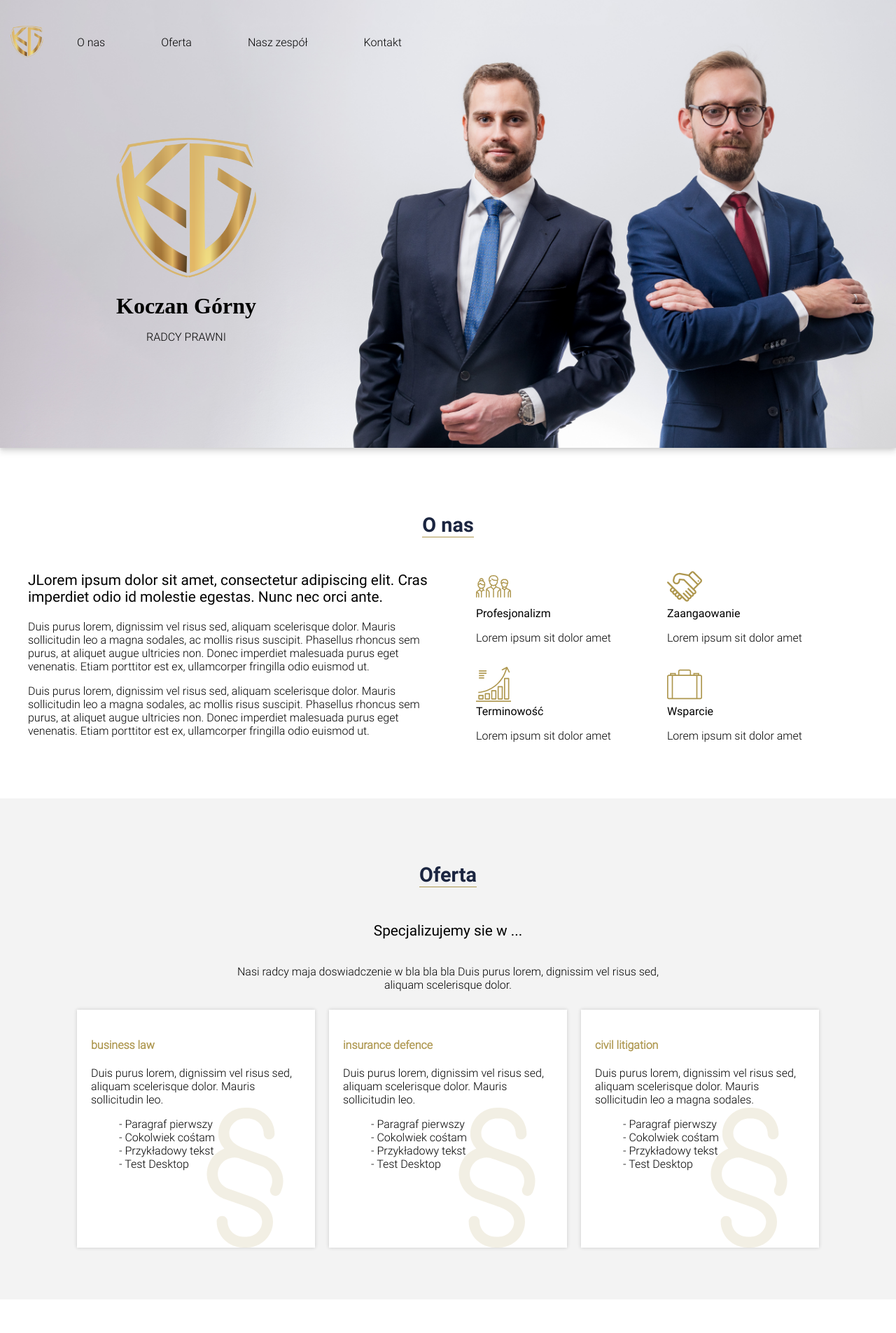
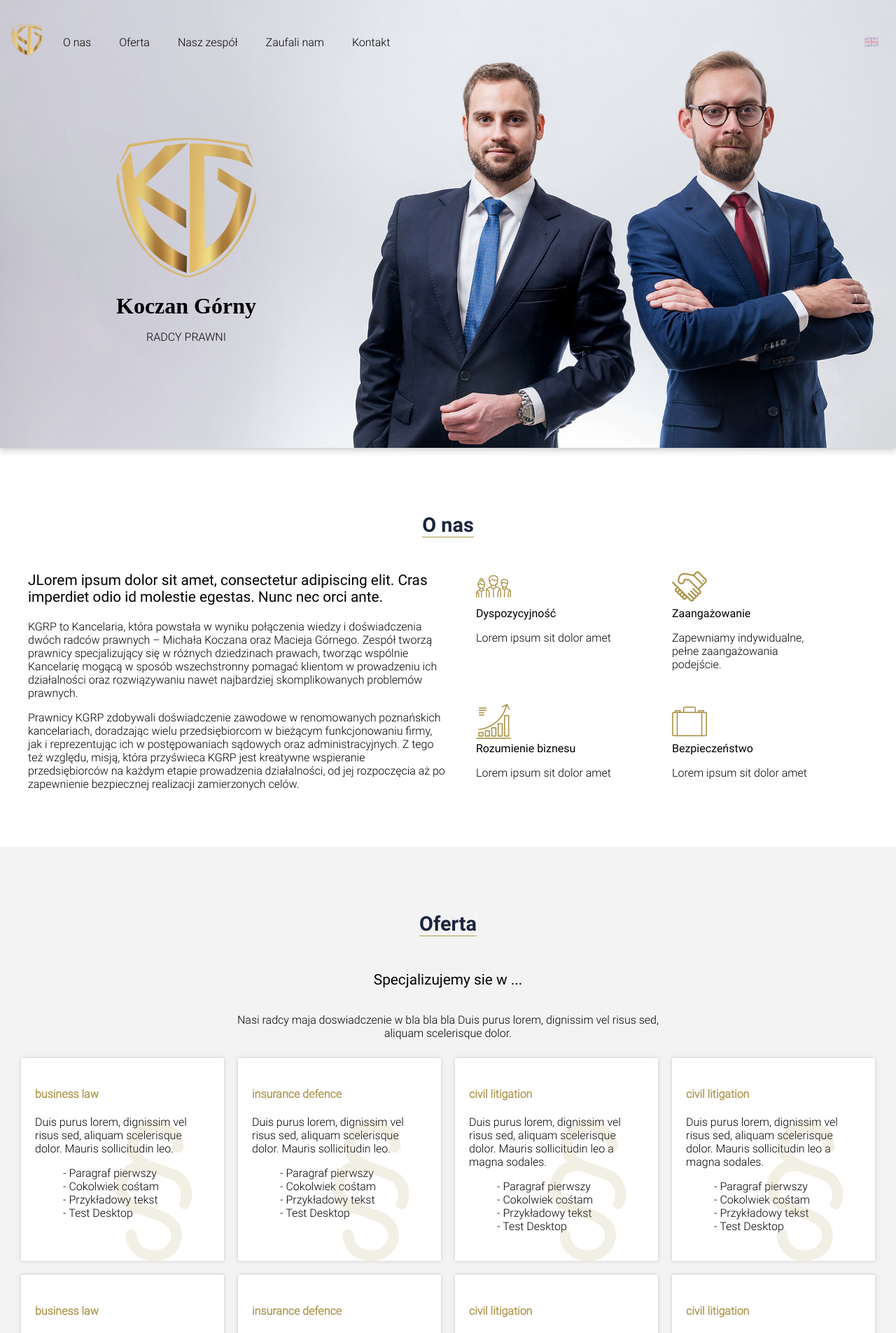
Before and after one commit to AdamKniec/kancelaria, a web app: file index.html in a window 1280 px wide. Shown: the top 1905 px of the page at 70% size. Run offline with its HTML, style and script files only (its server is not run), Linux system fonts and the light colour scheme.

Commit message:
adding HTML markup changes, CSS styles and adding new images

```diff
--- a/index.html
+++ b/index.html
@@ -10,7 +10,7 @@
     <link rel="stylesheet" href="owlcarousel/dist/assets/owl.theme.default.min.css">
 </head>
 <body>
-    <header>
+    <header id="start">
         <!-- <div class="owl-carousel">
             <div class="firstSliderItem">
                 <p>Któtki wstęp</p>
@@ -29,13 +29,21 @@
             </div>
         </div> -->
         <nav class="navbar">
-            <img src="imgs/logo_png_2.png" alt="">
+            <a href="#start">
+                <img src="imgs/logo_png_2.png" alt="" class="logo">
+            </a>
+
             <ul>
                 <li><a href="#aboutUs">O nas</a></li>
                 <li><a href="#offer">Oferta</a></li>
                 <li><a href="#team">Nasz zespół</a></li>
+                <li><a href="#partners">Zaufali nam</a></li>
                 <li><a href="#contact">Kontakt</a></li>
             </ul>
+            <a href="" class="languageSwitcher">
+                <img src="imgs/united-kingdom.svg" alt="" class="languageSwitcher"/>
+            </a>
+
         </nav>
         <div class="heroBanner">
             <div class="headerIntroContainer">
@@ -58,29 +66,38 @@
                     JLorem ipsum dolor sit amet, consectetur adipiscing elit. Cras imperdiet odio id molestie egestas. Nunc nec orci ante.
                 </p>
                 <div>
-                    <p>Duis purus lorem, dignissim vel risus sed, aliquam scelerisque dolor. Mauris sollicitudin leo a magna sodales, ac mollis risus suscipit. Phasellus rhoncus sem purus, at aliquet augue ultricies non. Donec imperdiet malesuada purus eget venenatis. Etiam porttitor est ex, ullamcorper fringilla odio euismod ut.</p>
-                    <p>Duis purus lorem, dignissim vel risus sed, aliquam scelerisque dolor. Mauris sollicitudin leo a magna sodales, ac mollis risus suscipit. Phasellus rhoncus sem purus, at aliquet augue ultricies non. Donec imperdiet malesuada purus eget venenatis. Etiam porttitor est ex, ullamcorper fringilla odio euismod ut.</p>
+                    <p>KGRP to Kancelaria, która powstała w wyniku połączenia wiedzy i doświadczenia dwóch
+                        radców prawnych – Michała Koczana oraz Macieja Górnego. Zespół tworzą prawnicy
+                        specjalizujący się w różnych dziedzinach prawach, tworząc wspólnie Kancelarię mogącą w
+                        sposób wszechstronny pomagać klientom w prowadzeniu ich działalności oraz
+                        rozwiązywaniu nawet najbardziej skomplikowanych problemów prawnych.</p>
+                    <p>Prawnicy KGRP zdobywali doświadczenie zawodowe w renomowanych poznańskich
+                        kancelariach, doradzając wielu przedsiębiorcom w bieżącym funkcjonowaniu firmy, jak i
+                        reprezentując ich w postępowaniach sądowych oraz administracyjnych. Z tego też względu,
+                        misją, która przyświeca KGRP jest kreatywne wspieranie przedsiębiorców na każdym etapie
+                        prowadzenia działalności, od jej rozpoczęcia aż po zapewnienie bezpiecznej realizacji
+                        zamierzonych celów.</p>
                 </div>
             </div>
             <div class="values">
                     <figure>
                         <img src="imgs/groupIcon.svg" alt="">
-                        <p class="valueHeader">Profesjonalizm</p>
+                        <p class="valueHeader">Dyspozycyjność</p>
                         <figcaption>Lorem ipsum sit dolor amet</figcaption>
                     </figure>
                     <figure>
                         <img src="imgs/handshakeIcon.svg" alt="">
-                        <p class="valueHeader">Zaangaowanie</p>
-                        <figcaption>Lorem ipsum sit dolor amet</figcaption>
+                        <p class="valueHeader">Zaangażowanie</p>
+                        <figcaption>Zapewniamy indywidualne, pełne zaangażowania podejście.</figcaption>
                     </figure>
                     <figure>
                         <img src="imgs/diagramIcon.svg" alt="">
-                        <p class="valueHeader">Terminowość</p>
+                        <p class="valueHeader">Rozumienie biznesu</p>
                         <figcaption>Lorem ipsum sit dolor amet</figcaption>
                     </figure>
                     <figure>
                         <img src="imgs/briefcaseIcon.svg" alt="">
-                        <p class="valueHeader">Wsparcie</p>
+                        <p class="valueHeader">Bezpieczeństwo</p>
                         <figcaption>Lorem ipsum sit dolor amet</figcaption>
                     </figure>
                 </div>
@@ -126,7 +143,108 @@
                     <li>- Test Desktop</li>
                 </ul>
             </div>
+            <div>
+                <img src="imgs/paragraph.svg" alt="">
+                <h4>civil litigation</h4>
+                <p>Duis purus lorem, dignissim vel risus sed, aliquam scelerisque dolor. Mauris sollicitudin leo a magna sodales.</p>
+                <ul>
+                    <li>- Paragraf pierwszy</li>
+                    <li>- Cokolwiek cośtam</li>
+                    <li>- Przykładowy tekst</li>
+                    <li>- Test Desktop</li>
+                </ul>
+            </div>
+            <div>
+                <img src="imgs/paragraph.svg" alt="">
+                <h4>business law</h4>
+                <p>Duis purus lorem, dignissim vel risus sed, aliquam scelerisque dolor. Mauris sollicitudin leo.</p>
+                <ul>
+                    <li>- Paragraf pierwszy</li>
+                    <li>- Cokolwiek cośtam</li>
+                    <li>- Przykładowy tekst</li>
+                    <li>- Test Desktop</li>
+                </ul>
+            </div>
+            <div>
+                <img src="imgs/paragraph.svg" alt="">
+                <h4>insurance defence</h4>
+                <p>Duis purus lorem, dignissim vel risus sed, aliquam scelerisque dolor. Mauris sollicitudin leo.</p>
+                <ul>
+                    <li>- Paragraf pierwszy</li>
+                    <li>- Cokolwiek cośtam</li>
+                    <li>- Przykładowy tekst</li>
+                    <li>- Test Desktop</li>
+                </ul>
+            </div>
+            <div>
+                <img src="imgs/paragraph.svg" alt="">
+                <h4>civil litigation</h4>
+                <p>Duis purus lorem, dignissim vel risus sed, aliquam scelerisque dolor. Mauris sollicitudin leo a magna sodales.</p>
+                <ul>
+                    <li>- Paragraf pierwszy</li>
+                    <li>- Cokolwiek cośtam</li>
+                    <li>- Przykładowy tekst</li>
+                    <li>- Test Desktop</li>
+                </ul>
+            </div>
+            <div>
+                <img src="imgs/paragraph.svg" alt="">
+                <h4>civil litigation</h4>
+                <p>Duis purus lorem, dignissim vel risus sed, aliquam scelerisque dolor. Mauris sollicitudin leo a magna sodales.</p>
+                <ul>
+                    <li>- Paragraf pierwszy</li>
+                    <li>- Cokolwiek cośtam</li>
+                    <li>- Przykładowy tekst</li>
+                    <li>- Test Desktop</li>
+                </ul>
+            </div>
         </div>
+        <!-- <div class="offerContainer">
+            <div>
+                <img src="imgs/paragraph.svg" alt="">
+                <h4>business law</h4>
+                <p>Duis purus lorem, dignissim vel risus sed, aliquam scelerisque dolor. Mauris sollicitudin leo.</p>
+                <ul>
+                    <li>- Paragraf pierwszy</li>
+                    <li>- Cokolwiek cośtam</li>
+                    <li>- Przykładowy tekst</li>
+                    <li>- Test Desktop</li>
+                </ul>
+            </div>
+            <div>
+                <img src="imgs/paragraph.svg" alt="">
+                <h4>insurance defence</h4>
+                <p>Duis purus lorem, dignissim vel risus sed, aliquam scelerisque dolor. Mauris sollicitudin leo.</p>
+                <ul>
+                    <li>- Paragraf pierwszy</li>
+                    <li>- Cokolwiek cośtam</li>
+                    <li>- Przykładowy tekst</li>
+                    <li>- Test Desktop</li>
+                </ul>
+            </div>
+            <div>
+                <img src="imgs/paragraph.svg" alt="">
+                <h4>civil litigation</h4>
+                <p>Duis purus lorem, dignissim vel risus sed, aliquam scelerisque dolor. Mauris sollicitudin leo a magna sodales.</p>
+                <ul>
+                    <li>- Paragraf pierwszy</li>
+                    <li>- Cokolwiek cośtam</li>
+                    <li>- Przykładowy tekst</li>
+                    <li>- Test Desktop</li>
+                </ul>
+            </div>
+            <div>
+                <img src="imgs/paragraph.svg" alt="">
+                <h4>civil litigation</h4>
+                <p>Duis purus lorem, dignissim vel risus sed, aliquam scelerisque dolor. Mauris sollicitudin leo a magna sodales.</p>
+                <ul>
+                    <li>- Paragraf pierwszy</li>
+                    <li>- Cokolwiek cośtam</li>
+                    <li>- Przykładowy tekst</li>
+                    <li>- Test Desktop</li>
+                </ul>
+            </div>
+        </div> -->
     </section>
     <!-- <section class="quoteSection">
         <p>Sprawiedliwość jest silniejsza nawet od prawa.</p>
@@ -139,7 +257,7 @@
         </div>
         <div class="membersContainer">
             <div class="teamMemberBox">
-                <img src="imgs/member2.jpg" alt="">
+                <img src="imgs/member1.jpg" alt="">
                 <div class="memberDetails">
                     <p class="name">Michał Koczan</p>
                     <p class="role">Radca Prawny</p>
@@ -154,7 +272,7 @@
                 </div>
             </div>
             <div class="teamMemberBox">
-                <img src="imgs/member1.jpg" alt="">
+                <img src="imgs/member2.jpg" alt="">
                 <div class="memberDetails">
                     <p class="name">Maciej Górny</p>
                     <p class="role">Radca Prawny</p>
@@ -192,7 +310,7 @@
                 <button>Send Message</button>
             </form>
     </section>
-    <section class="partners">
+    <section class="partners" id="partners">
         <h3>Zaufali nam</h3>
         <div class="owl-carousel">
             <div class="sliderItem">
@@ -203,6 +321,18 @@
             </div>
             <div class="sliderItem">
                 <img src="imgs/logoSzkolaTenisa.jpg" alt="">
+            </div>
+            <div class="sliderItem">
+                <img src="imgs/logoSay.png" alt="">
+            </div>
+            <div class="sliderItem">
+                <img src="imgs/logoDesignPrestige.jpg" alt="">
+            </div>
+            <div class="sliderItem">
+                <img src="imgs/logoDesignInside.jpg" alt="">
+            </div>
+            <div class="sliderItem">
+                <img src="imgs/logoDBOutsourcing.jpg" alt="">
             </div>
         </div>
     </section>
--- a/sass/css/style.css
+++ b/sass/css/style.css
@@ -1,12 +1,12 @@
 @font-face {
   font-family: 'Roboto-Regular';
-  src: url("/kancelaria/fonts/Roboto-Regular.ttf"); }
+  src: url("/fonts/Roboto-Regular.ttf"); }
 @font-face {
   font-family: 'Roboto-Bold';
-  src: url("/kancelaria/fonts/Roboto-Bold.ttf"); }
+  src: url("/fonts/Roboto-Bold.ttf"); }
 @font-face {
   font-family: 'Roboto-Light';
-  src: url("/kancelaria/fonts/Roboto-Light.ttf"); }
+  src: url("/fonts/Roboto-Light.ttf"); }
 body {
   margin: 0;
   padding: 0;
@@ -24,7 +24,7 @@ body {
       width: 100%;
       margin-right: 10px;
       z-index: 999; }
-      body header .navbar img {
+      body header .navbar .logo {
         padding-left: 10px;
         width: 60px;
         height: 50px; }
@@ -34,12 +34,23 @@ body {
         padding: 0;
         margin: 0; }
         body header .navbar ul li {
-          padding: 40px;
+          padding: 20px;
           font-size: 1rem;
           transition: padding 0.2s; }
           body header .navbar ul li a {
             text-decoration: none;
             color: black; }
+      body header .navbar .languageSwitcher {
+        width: 30px;
+        height: 20px;
+        position: absolute;
+        right: 10px;
+        opacity: 0.5;
+        transition: 0.2s; }
+        body header .navbar .languageSwitcher:hover {
+          opacity: 1;
+          transform: scale(1.1);
+          transition: 0.2s; }
     body header .sticky {
       position: fixed;
       background-color: white;
@@ -57,7 +68,7 @@ body {
       background-repeat: no-repeat;
       background-size: contain;
       background-position: center;
-      background: url("/kancelaria/imgs/header2.jpg");
+      background: url("/imgs/header-minified.jpg");
       background-size: cover;
       height: 80vh;
       background-position: center; }
@@ -103,6 +114,8 @@ body {
         display: flex;
         flex-wrap: wrap;
         max-width: 600px; }
+        body .aboutUs .contentContainer .values figure {
+          width: 200px; }
           body .aboutUs .contentContainer .values figure img {
             width: 50px;
             height: 50px; }
@@ -134,8 +147,8 @@ body {
       justify-content: center;
       flex-wrap: wrap; }
       body .offer .offerContainer div {
-        width: 300px;
-        height: 300px;
+        width: 250px;
+        height: 250px;
         background-color: #fff;
         margin: 10px;
         padding: 20px;
@@ -179,7 +192,8 @@ body {
         font-size: 1.8rem; }
     body .team .membersContainer {
       display: flex;
-      align-items: center; }
+      align-items: center;
+      flex-wrap: wrap; }
       body .team .membersContainer .teamMemberBox {
         margin: 10px;
         width: 280px;
@@ -261,8 +275,7 @@ body {
       text-align: center;
       padding-top: 5%; }
     body .partners .owl-carousel {
-      width: 1000px;
-      margin: 0 auto; }
+      width: 50%; }
       body .partners .owl-carousel .sliderItem {
         display: flex;
         flex-direction: column;
@@ -294,7 +307,8 @@ body {
       width: 110px; }
     body footer .footerContentContainer {
       display: flex;
-      justify-content: center; }
+      justify-content: center;
+      flex-wrap: wrap; }
       body footer .footerContentContainer h4 {
         font-size: 1.3rem; }
       body footer .footerContentContainer div {
--- a/sass/scss/style.scss
+++ b/sass/scss/style.scss
@@ -1,15 +1,15 @@
 
 @font-face {
     font-family: 'Roboto-Regular';
-    src: url('/kancelaria/fonts/Roboto-Regular.ttf');
+    src: url('/fonts/Roboto-Regular.ttf');
 }
 @font-face {
     font-family: 'Roboto-Bold';
-    src: url('/kancelaria/fonts/Roboto-Bold.ttf');
+    src: url('/fonts/Roboto-Bold.ttf');
 }
 @font-face {
     font-family: 'Roboto-Light';
-    src: url('/kancelaria/fonts/Roboto-Light.ttf');
+    src: url('/fonts/Roboto-Light.ttf');
 }
 body {
     margin: 0;
@@ -29,7 +29,7 @@ body {
             width: 100%;
             margin-right: 10px;
             z-index: 999;
-            img {
+            .logo {
                 padding-left: 10px;
                 width: 60px;
                 height: 50px;
@@ -40,13 +40,26 @@ body {
                 padding: 0;
                 margin:0;
                 li {
-                    padding: 40px;
+                    padding: 20px;
                     font-size: 1rem;
                     transition: padding 0.2s;
                     a {
                         text-decoration: none;
                         color: black;
                     }
+                }
+            }
+            .languageSwitcher {
+                width: 30px;
+                height: 20px;
+                position: absolute;
+                right: 10px;
+                opacity: 0.5;
+                transition: 0.2s;
+                &:hover {
+                    opacity: 1;
+                    transform: scale(1.1);
+                    transition: 0.2s;
                 }
             }
         }
@@ -72,7 +85,7 @@ body {
             background-size:contain;
             background-position:center;
             // align-items: center;
-            background: url("/kancelaria/imgs/header2.jpg");
+            background: url("/imgs/header-minified.jpg");
             background-size: cover;
             height: 80vh;
             background-position: center;
@@ -203,6 +216,7 @@ body {
                 flex-wrap: wrap;
                 max-width: 600px;
                 figure {
+                    width: 200px;
                     img {
                         width: 50px;
                         height: 50px;
@@ -247,8 +261,8 @@ body {
             justify-content: center;
             flex-wrap: wrap;
             div {
-                width: 300px;
-                height: 300px;
+                width: 250px;
+                height: 250px;
                 background-color: #fff;
                 margin: 10px;
                 padding: 20px;
@@ -311,6 +325,7 @@ body {
         .membersContainer {
             display: flex;
             align-items: center;
+            flex-wrap: wrap;
             .teamMemberBox {
                 margin: 10px;
                 width: 280px;
@@ -420,8 +435,9 @@ body {
             padding-top: 5%;
         }
         .owl-carousel {
-            width: 1000px;
-            margin: 0 auto;
+            //Jak zrobic zeby bylo gucci?
+            width: 50%;
+            // margin: 0 auto;
             .sliderItem {
                 display: flex;
                 flex-direction: column;
@@ -462,6 +478,7 @@ body {
         .footerContentContainer {
             display: flex;
             justify-content: center;
+            flex-wrap: wrap;
             h4 {
                 font-size: 1.3rem;
             }
```
Also changed, not shown: script.js (+25 -7 lines), imgs/fotka.jpg (deleted), imgs/header-minified.jpg (added), imgs/header2.jpg (deleted), imgs/logoDBOutsourcing.jpg (added), imgs/logoDesignInside.jpg (added), imgs/logoDesignPrestige.jpg (added), imgs/logoSay.png (added), imgs/united-kingdom.svg (added), 1 other file. Lines whose indentation alone changed are shown as unchanged.
